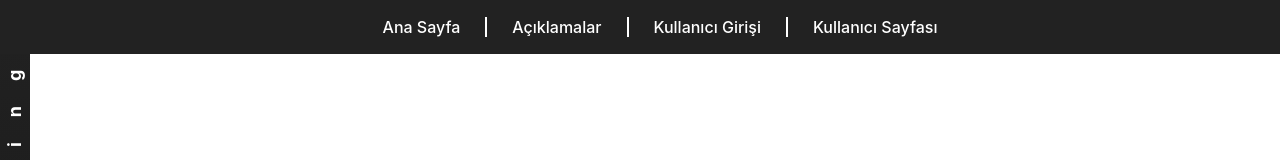
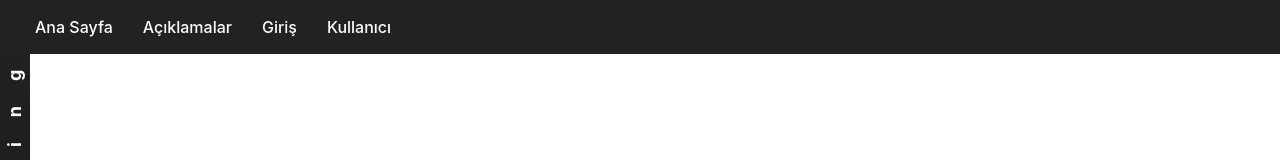
Before and after one commit to rahanozturk2/spontane-boardgaming, a React (Vite) app: page / in a window 1280 px wide. Shown: the top 160 px of the page. Built offline with nearby package versions, Linux system fonts and the light colour scheme; no server answers; the database is empty.

Commit message:
Navbar ve tablo düzenlemeleri yapıldı

```diff
--- a/src/components/Navbar.jsx
+++ b/src/components/Navbar.jsx
@@ -12,7 +12,7 @@ function Navbar() {
       color: "white",
       padding: "15px 20px",
       display: "flex",
-      justifyContent: "center",
+      justifyContent: "flex-start", /* 🔴 SOLA DAYALI YAPILDI */
       alignItems: "center",
       zIndex: 1000
     }}>
@@ -23,35 +23,17 @@ function Navbar() {
         padding: "0",
         alignItems: "center"
       }}>
-        <li style={{ padding: "0 15px", position: "relative" }}>
+        <li style={{ padding: "0 15px" }}>
           <Link to="/" style={{ color: "white", textDecoration: "none" }}>Ana Sayfa</Link>
         </li>
-        <div style={{
-          height: "20px",
-          width: "2px",
-          background: "white",
-          margin: "0 10px"
-        }}></div>
-        <li style={{ padding: "0 15px", position: "relative" }}>
+        <li style={{ padding: "0 15px" }}>
           <Link to="/aciklamalar" style={{ color: "white", textDecoration: "none" }}>Açıklamalar</Link>
         </li>
-        <div style={{
-          height: "20px",
-          width: "2px",
-          background: "white",
-          margin: "0 10px"
-        }}></div>
-        <li style={{ padding: "0 15px", position: "relative" }}>
-          <Link to="/login" style={{ color: "white", textDecoration: "none" }}>Kullanıcı Girişi</Link>
+        <li style={{ padding: "0 15px" }}>
+          <Link to="/login" style={{ color: "white", textDecoration: "none" }}>Giriş</Link>
         </li>
-        <div style={{
-          height: "20px",
-          width: "2px",
-          background: "white",
-          margin: "0 10px"
-        }}></div>
-        <li style={{ padding: "0 15px", position: "relative" }}>
-          <Link to="/kullanici" style={{ color: "white", textDecoration: "none" }}>Kullanıcı Sayfası</Link>
+        <li style={{ padding: "0 15px" }}>
+          <Link to="/kullanici" style={{ color: "white", textDecoration: "none" }}>Kullanıcı</Link>
         </li>
       </ul>
     </nav>
```
Also changed, not shown: src/App.css (+29 -14 lines).
